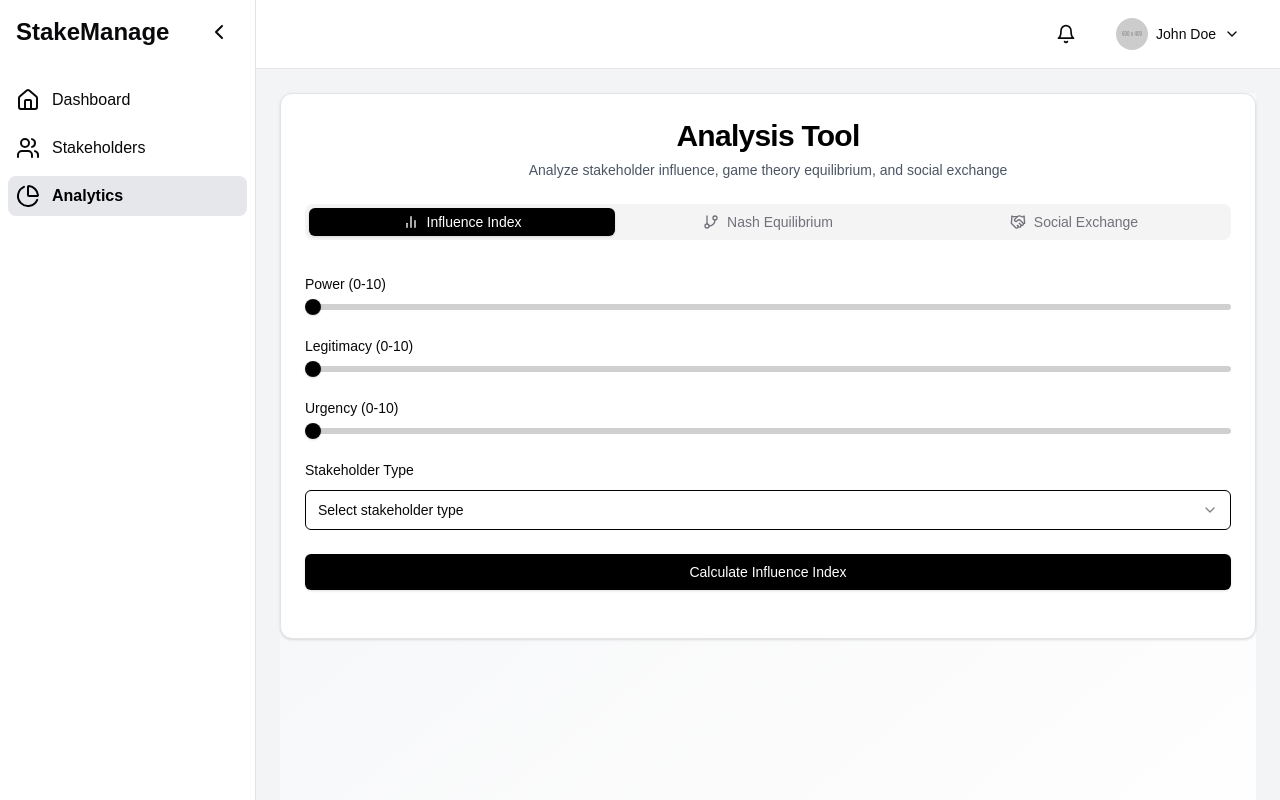
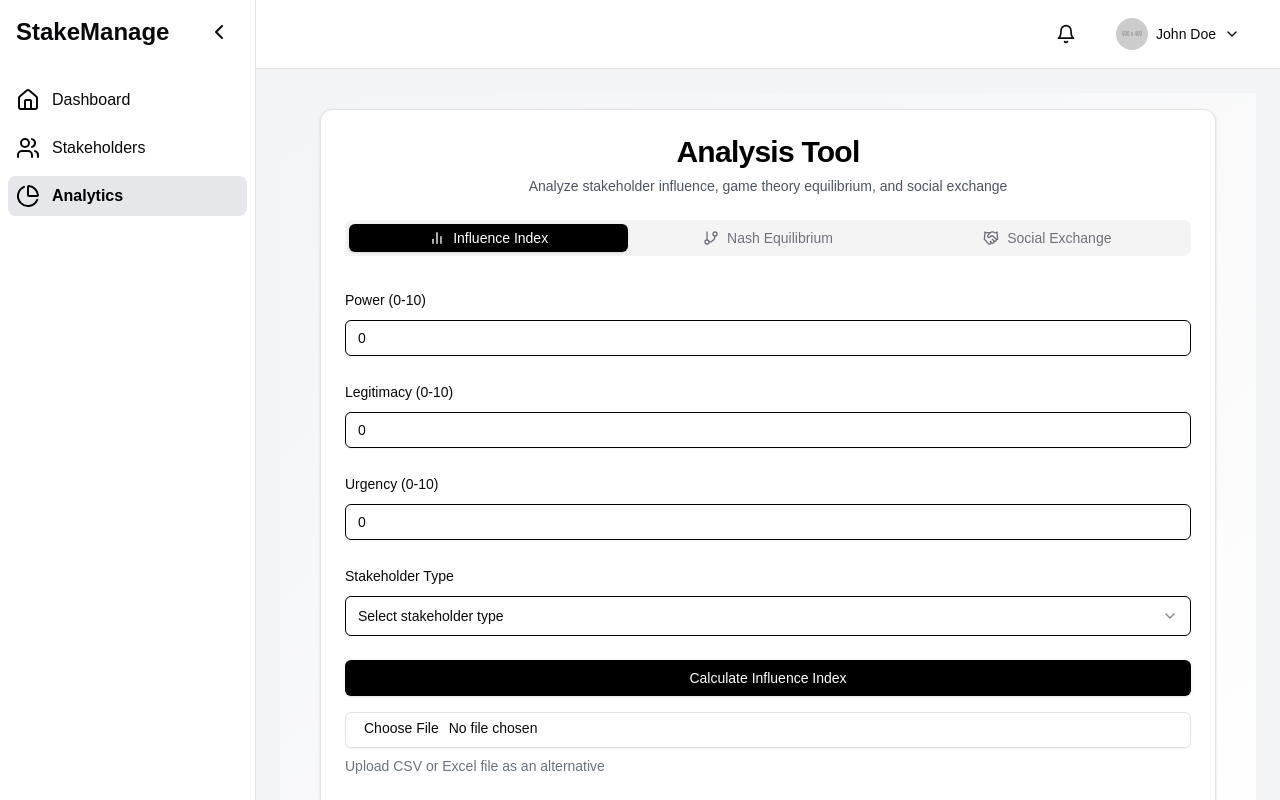
Before and after one commit to Code-Serandib/iwb203-code-serendib, a Next.js app: page /analytics/theoretical-depth in a window 1280 px wide. Built offline with nearby package versions, Linux system fonts and the light colour scheme.

Commit message:
updated analytics pages

```diff
--- a/app/analytics/advanced-metrics-for-engagement/page.tsx
+++ b/app/analytics/advanced-metrics-for-engagement/page.tsx
@@ -6,9 +6,8 @@ import { Tabs, TabsContent, TabsList, TabsTrigger } from "@/components/ui/tabs"
 import { Input } from "@/components/ui/input"
 import { Label } from "@/components/ui/label"
 import { Button } from "@/components/ui/button"
-import { Slider } from "@/components/ui/slider"
 import { Table, TableBody, TableCell, TableHead, TableHeader, TableRow } from "@/components/ui/table"
-import { ChartBar, LineChart, PieChart } from 'lucide-react'
+import { BarChart2, LineChart, PieChart } from 'lucide-react'
 import Layout from '@/components/layout/Layout'
 
 export default function AdvancedMetricsPage() {
@@ -49,8 +48,8 @@ export default function AdvancedMetricsPage() {
 
     return (
         <Layout>
-            <div className="min-h-screen bg-gradient-to-br from-gray-100 to-white">
-                <Card className="w-full mx-auto">
+        <div className="min-h-screen bg-gradient-to-br from-gray-100 to-white p-4">
+            <Card className="w-full max-w-4xl mx-auto">
                 <CardHeader>
                     <CardTitle className="text-3xl font-bold text-center text-black">Advanced Engagement Metrics</CardTitle>
                     <CardDescription className="text-center text-gray-600">
@@ -61,7 +60,7 @@ export default function AdvancedMetricsPage() {
                     <Tabs value={activeTab} onValueChange={setActiveTab} className="w-full">
                         <TabsList className="grid w-full grid-cols-3 mb-8">
                             <TabsTrigger value="eps" className="flex items-center justify-center data-[state=active]:bg-black data-[state=active]:text-white">
-                                    <ChartBar className="w-4 h-4 mr-2" />
+                                <BarChart2 className="w-4 h-4 mr-2" />
                                 <span className="hidden md:inline">EPS Equation</span>
                             </TabsTrigger>
                             <TabsTrigger value="bsc" className="flex items-center justify-center data-[state=active]:bg-black data-[state=active]:text-white">
@@ -77,38 +76,44 @@ export default function AdvancedMetricsPage() {
                             <form onSubmit={calculateEPS} className="space-y-6">
                                 <div className="space-y-2">
                                     <Label htmlFor="influence">Influence (0-10)</Label>
-                                        <Slider
+                                    <Input
+                                        type="number"
                                         id="influence"
                                         name="influence"
                                         min={0}
                                         max={10}
                                         step={0.1}
-                                            defaultValue={[5]}
-                                            className="[&_[role=slider]]:bg-black"
+                                        defaultValue={5}
+                                        required
+                                        className="border-black"
                                     />
                                 </div>
                                 <div className="space-y-2">
                                     <Label htmlFor="interest">Interest (0-10)</Label>
-                                        <Slider
+                                    <Input
+                                        type="number"
                                         id="interest"
                                         name="interest"
                                         min={0}
                                         max={10}
                                         step={0.1}
-                                            defaultValue={[5]}
-                                            className="[&_[role=slider]]:bg-black"
+                                        defaultValue={5}
+                                        required
+                                        className="border-black"
                                     />
                                 </div>
                                 <div className="space-y-2">
                                     <Label htmlFor="impact">Impact (0-10)</Label>
-                                        <Slider
+                                    <Input
+                                        type="number"
                                         id="impact"
                                         name="impact"
                                         min={0}
                                         max={10}
                                         step={0.1}
-                                            defaultValue={[5]}
-                                            className="[&_[role=slider]]:bg-black"
+                                        defaultValue={5}
+                                        required
+                                        className="border-black"
                                     />
                                 </div>
                                 <Button type="submit" className="w-full bg-black text-white hover:bg-gray-800">Calculate EPS</Button>
@@ -168,38 +173,44 @@ export default function AdvancedMetricsPage() {
                             <form onSubmit={calculateTES} className="space-y-6">
                                 <div className="space-y-2">
                                     <Label htmlFor="frequency">Engagement Frequency (0-10)</Label>
-                                        <Slider
+                                    <Input
+                                        type="number"
                                         id="frequency"
                                         name="frequency"
                                         min={0}
                                         max={10}
                                         step={0.1}
-                                            defaultValue={[5]}
-                                            className="[&_[role=slider]]:bg-black"
+                                        defaultValue={5}
+                                        required
+                                        className="border-black"
                                     />
                                 </div>
                                 <div className="space-y-2">
                                     <Label htmlFor="quality">Engagement Quality (0-10)</Label>
-                                        <Slider
+                                    <Input
+                                        type="number"
                                         id="quality"
                                         name="quality"
                                         min={0}
                                         max={10}
                                         step={0.1}
-                                            defaultValue={[5]}
-                                            className="[&_[role=slider]]:bg-black"
+                                        defaultValue={5}
+                                        required
+                                        className="border-black"
                                     />
                                 </div>
                                 <div className="space-y-2">
                                     <Label htmlFor="duration">Engagement Duration (0-10)</Label>
-                                        <Slider
+                                    <Input
+                                        type="number"
                                         id="duration"
                                         name="duration"
                                         min={0}
                                         max={10}
                                         step={0.1}
-                                            defaultValue={[5]}
-                                            className="[&_[role=slider]]:bg-black"
+                                        defaultValue={5}
+                                        required
+                                        className="border-black"
                                     />
                                 </div>
                                 <Button type="submit" className="w-full bg-black text-white hover:bg-gray-800">Calculate TES</Button>
--- a/app/analytics/risk-modeling/page.tsx
+++ b/app/analytics/risk-modeling/page.tsx
@@ -1,11 +1,11 @@
 'use client'
+
 import { useState } from 'react'
 import { Card, CardContent, CardDescription, CardHeader, CardTitle } from "@/components/ui/card"
 import { Tabs, TabsContent, TabsList, TabsTrigger } from "@/components/ui/tabs"
 import { Input } from "@/components/ui/input"
 import { Label } from "@/components/ui/label"
 import { Button } from "@/components/ui/button"
-import { Slider } from "@/components/ui/slider"
 import { AlertCircle, BarChart2, Calculator, TrendingDown } from 'lucide-react'
 import Layout from '@/components/layout/Layout'
 
@@ -48,8 +48,8 @@ export default function RiskModelingPage() {
 
     return (
         <Layout>
-            <div className="min-h-screen bg-gradient-to-br from-gray-100 to-white">
-                <Card className="w-full mx-auto">
+        <div className="min-h-screen bg-gradient-to-br from-gray-100 to-white p-4">
+            <Card className="w-full max-w-4xl mx-auto">
                 <CardHeader>
                     <CardTitle className="text-3xl font-bold text-center text-black">Risk Modeling Calculator</CardTitle>
                     <CardDescription className="text-center text-gray-600">
@@ -86,26 +86,30 @@ export default function RiskModelingPage() {
                             <form onSubmit={calculateRiskScore} className="space-y-6">
                                 <div className="space-y-2">
                                     <Label htmlFor="impact">Impact (1-10)</Label>
-                                        <Slider
+                                    <Input
+                                        type="number"
                                         id="impact"
                                         name="impact"
                                         min={1}
                                         max={10}
                                         step={0.1}
-                                            defaultValue={[5]}
-                                            className="[&_[role=slider]]:bg-black"
+                                        defaultValue={5}
+                                        required
+                                        className="border-black"
                                     />
                                 </div>
                                 <div className="space-y-2">
                                     <Label htmlFor="probability">Probability (0-1)</Label>
-                                        <Slider
+                                    <Input
+                                        type="number"
                                         id="probability"
                                         name="probability"
                                         min={0}
                                         max={1}
                                         step={0.01}
-                                            defaultValue={[0.5]}
-                                            className="[&_[role=slider]]:bg-black"
+                                        defaultValue={0.5}
+                                        required
+                                        className="border-black"
                                     />
                                 </div>
                                 <Button type="submit" className="w-full bg-black text-white hover:bg-gray-800">Calculate Risk Score</Button>
--- a/app/analytics/theoretical-depth/page.tsx
+++ b/app/analytics/theoretical-depth/page.tsx
@@ -7,7 +7,6 @@ import { Input } from "@/components/ui/input"
 import { Label } from "@/components/ui/label"
 import { Button } from "@/components/ui/button"
 import { Select, SelectContent, SelectItem, SelectTrigger, SelectValue } from "@/components/ui/select"
-import { Slider } from "@/components/ui/slider"
 import { BarChart2, GitBranch, Handshake } from 'lucide-react'
 import Layout from '@/components/layout/Layout'
 
@@ -63,8 +62,8 @@ export default function AnalysisTool() {
 
   return (
     <Layout>
-      <div className="min-h-screen bg-gradient-to-br from-gray-100 to-white">
-        <Card className="w-full mx-auto">
+    <div className="min-h-screen bg-gradient-to-br from-gray-100 to-white p-4">
+      <Card className="w-full max-w-4xl mx-auto">
         <CardHeader>
           <CardTitle className="text-3xl font-bold text-center text-black">Analysis Tool</CardTitle>
           <CardDescription className="text-center text-gray-600">
@@ -101,38 +100,41 @@ export default function AnalysisTool() {
               <form onSubmit={handleInfluenceSubmit} className="space-y-6">
                 <div className="space-y-2">
                   <Label htmlFor="power">Power (0-10)</Label>
-                    <Slider
+                  <Input
                     id="power"
+                    type="number"
                     min={0}
                     max={10}
                     step={0.1}
-                      value={[influenceValues.power]}
-                      onValueChange={(value) => setInfluenceValues({ ...influenceValues, power: value[0] })}
-                      className="[&_[role=slider]]:bg-black"
+                    value={influenceValues.power}
+                    onChange={(e) => setInfluenceValues({ ...influenceValues, power: Number(e.target.value) })}
+                    className="border-black"
                   />
                 </div>
                 <div className="space-y-2">
                   <Label htmlFor="legitimacy">Legitimacy (0-10)</Label>
-                    <Slider
+                  <Input
                     id="legitimacy"
+                    type="number"
                     min={0}
                     max={10}
                     step={0.1}
-                      value={[influenceValues.legitimacy]}
-                      onValueChange={(value) => setInfluenceValues({ ...influenceValues, legitimacy: value[0] })}
-                      className="[&_[role=slider]]:bg-black"
+                    value={influenceValues.legitimacy}
+                    onChange={(e) => setInfluenceValues({ ...influenceValues, legitimacy: Number(e.target.value) })}
+                    className="border-black"
                   />
                 </div>
                 <div className="space-y-2">
                   <Label htmlFor="urgency">Urgency (0-10)</Label>
-                    <Slider
+                  <Input
                     id="urgency"
+                    type="number"
                     min={0}
                     max={10}
                     step={0.1}
-                      value={[influenceValues.urgency]}
-                      onValueChange={(value) => setInfluenceValues({ ...influenceValues, urgency: value[0] })}
-                      className="[&_[role=slider]]:bg-black"
+                    value={influenceValues.urgency}
+                    onChange={(e) => setInfluenceValues({ ...influenceValues, urgency: Number(e.target.value) })}
+                    className="border-black"
                   />
                 </div>
                 <div className="space-y-2">
@@ -150,6 +152,10 @@ export default function AnalysisTool() {
                 </div>
                 <Button type="submit" className="w-full bg-black text-white hover:bg-gray-800">Calculate Influence Index</Button>
               </form>
+              <div className="mt-4">
+                <Input type="file" accept=".csv,.xlsx" />
+                <p className="text-sm text-gray-500 mt-2">Upload CSV or Excel file as an alternative</p>
+              </div>
               {influenceResult !== null && (
                 <div className="mt-6 p-4 bg-gray-100 rounded-lg border border-black">
                   <p className="text-lg font-semibold text-black">Influence Index: {influenceResult.toFixed(2)}</p>
@@ -200,6 +206,10 @@ export default function AnalysisTool() {
                 </div>
                 <Button type="submit" className="w-full bg-black text-white hover:bg-gray-800">Calculate Nash Equilibrium</Button>
               </form>
+              <div className="mt-4">
+                <Input type="file" accept=".csv,.xlsx" />
+                <p className="text-sm text-gray-500 mt-2">Upload CSV or Excel file as an alternative</p>
+              </div>
               {nashResult && (
                 <div className="mt-6 p-4 bg-gray-100 rounded-lg border border-black">
                   <h3 className="text-lg font-semibold text-black mb-2">Nash Equilibrium Result</h3>
@@ -232,6 +242,10 @@ export default function AnalysisTool() {
                 </div>
                 <Button type="submit" className="w-full bg-black text-white hover:bg-gray-800">Calculate Social Exchange</Button>
               </form>
+              <div className="mt-4">
+                <Input type="file" accept=".csv,.xlsx" />
+                <p className="text-sm text-gray-500 mt-2">Upload CSV or Excel file as an alternative</p>
+              </div>
               {relationshipValue !== null && (
                 <div className="mt-6 p-4 bg-gray-100 rounded-lg border border-black">
                   <h3 className="text-lg font-semibold text-black mb-2">Relationship Value</h3>
```
Lines whose indentation alone changed are shown as unchanged.
